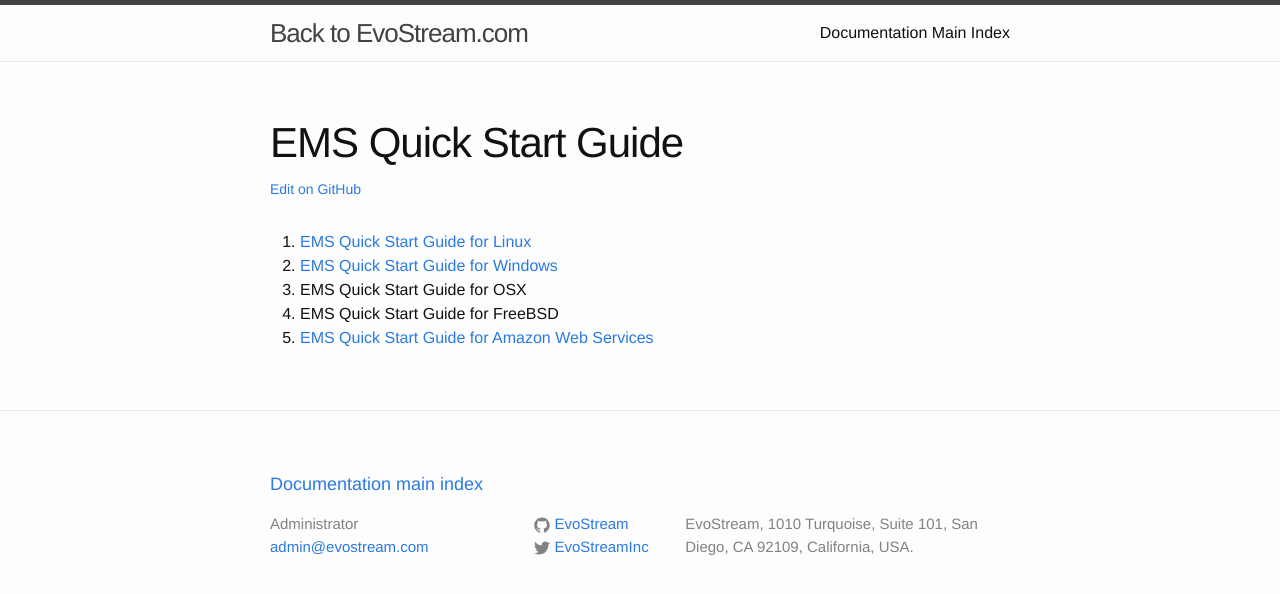
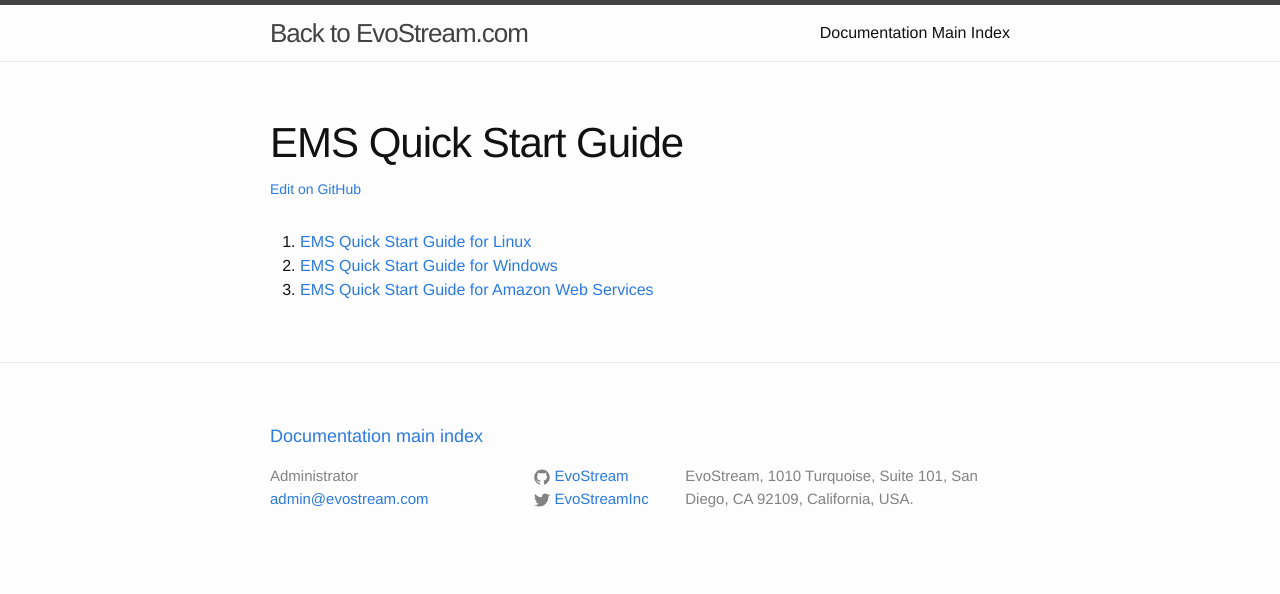
Before and after one commit to EvoStream/ems_quick_start_guide, a Jekyll site: the page built from _posts/2016-01-01-index.md, in a window 1280 px wide. Shown: the top 594 px of the page. Built offline with Jekyll 4.4.1, drawn with Linux system fonts in a browser that asks for light colours.

Commit message:
Update 2016-01-01-index.md

```diff
--- a/_posts/2016-01-01-index.md
+++ b/_posts/2016-01-01-index.md
@@ -8,6 +8,4 @@ permalink: table_of_contents
 
 1. [EMS Quick Start Guide for Linux]({{site.url}}{{site.baseurl}}/quick_start_guide_for_linux)
 2. [EMS Quick Start Guide for Windows]({{site.url}}{{site.baseurl}}/quick_start_guide_for_windows)
-3. EMS Quick Start Guide for OSX
-4. EMS Quick Start Guide for FreeBSD
-5. [EMS Quick Start Guide for Amazon Web Services]({{site.url}}{{site.baseurl}}/quick_start_guide_for_amazon)
+3. [EMS Quick Start Guide for Amazon Web Services]({{site.url}}{{site.baseurl}}/quick_start_guide_for_amazon)
```
